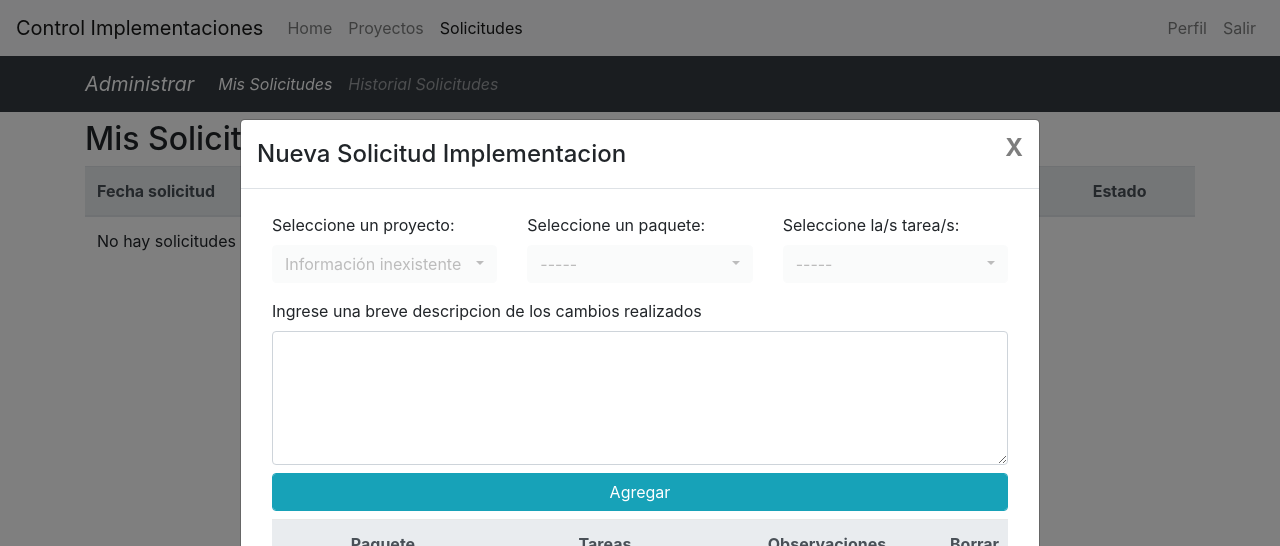
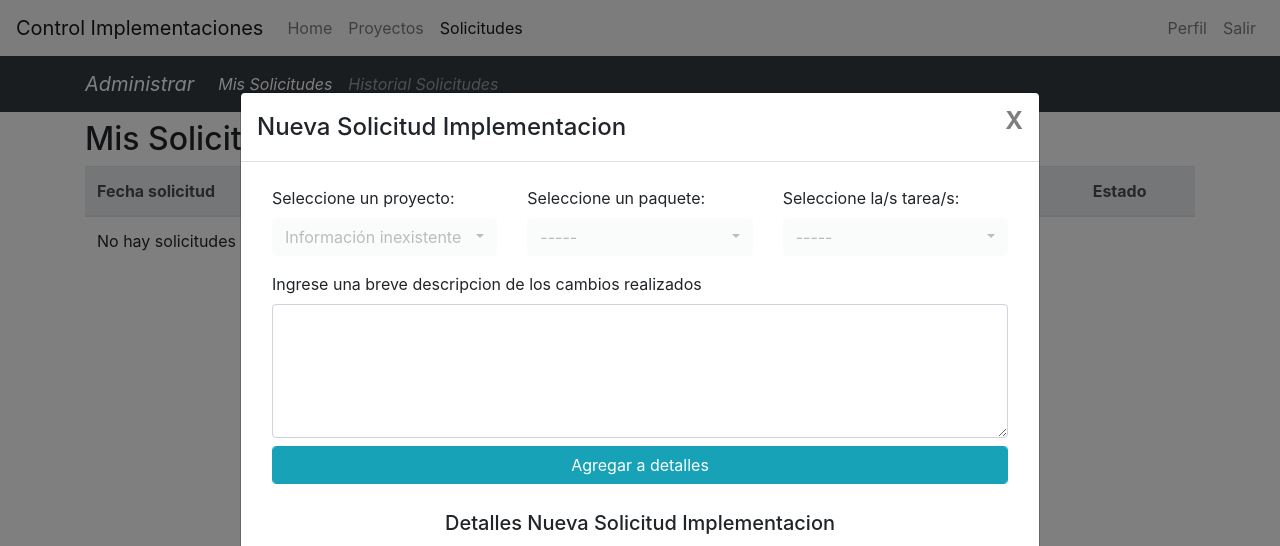
Before and after one commit to joelallara/implementaciones-ssalud, a Django app: page /solicitudes/mis_solicitudes/ in a window 1280 px wide, after a click on "Nueva Solicitud". Shown: the top 546 px of the page. Run offline with Django 3.2, Linux system fonts and the light colour scheme; the visitor is signed in with stand-in values (Sample User, id 1); data that the repository does not hold is empty; some libraries are stand-ins or nearby versions.

Commit message:
Correcciones en comportamiento del modal 'Nueva Solicitud'

```diff
--- a/Implementaciones/request/static/request/js/request.js
+++ b/Implementaciones/request/static/request/js/request.js
@@ -177,9 +177,9 @@ $(document).ready(function () {
       selectedPackage +
       '</td>' +
       '<td class="text-left align-middle">' +
-      '<ol>' +
+      '<ol id="tasklist">' +
       tasks +
-      '<ol>' +
+      '</ol>' +
       '</td>' +
       '<td class="text-justify align-middle">' +
       observation +
--- a/Implementaciones/request/templates/request/request_list.html
+++ b/Implementaciones/request/templates/request/request_list.html
@@ -32,7 +32,8 @@
 
                     <!-- cuerpo del diálogo -->
                     <div class="modal-body">
-                        <form id="implementationRequestForm">
+                        <form method="POST" id="implementationRequestForm" action="nueva_solicitud/">
+                            {% csrf_token %}
                             <div class="form-row">
                                 <div class="col-12 mt-2">
                                     <div class="container-fluid">
@@ -67,10 +68,17 @@
                                                     name="observaciones"></textarea>
                                             </div>
                                             <div class="col-sm-12">
-                                                <button type="button"
-                                                    class="btn btn-info add-new form-control">Agregar</button>
+                                                <button type="button" class="btn btn-info add-new form-control">Agregar
+                                                    a
+                                                    detalles</button>
+                                            </div>
+                                            <div class="col-sm-12 mt-4">
+                                                <h5 class="modal-title text-center">Detalles Nueva Solicitud
+                                                    Implementacion
+                                                </h5>
                                             </div>
                                         </div>
+
                                         <table class="table table-hover" id="table-add">
                                             <thead class="thead-light">
                                                 <tr>
@@ -90,7 +98,8 @@
                         <!-- pie del diálogo -->
                         <div class="modal-footer">
                             <button class="btn btn-secondary mb-2" data-dismiss="modal">Cancelar</button>
-                            <button type="submit" class="btn btn-primary mb-2" form="form1">Enviar</button>
+                            <button type="submit" class="btn btn-primary mb-2"
+                                form="implementationRequestForm">Enviar</button>
                         </div>
                     </div>
                 </div>
--- a/Implementaciones/request/urls.py
+++ b/Implementaciones/request/urls.py
@@ -8,6 +8,10 @@ request_patterns = ([
          name='user_request_list'),
     path('mis_solicitudes/listado_projectos/',
          GetProjectsJsonList.as_view(), name='json_project_list'),
+    path('mis_solicitudes/nueva_solicitud/',
+         ImplementationRequestDetailView.as_view(),
+         name="new_implementation_request"
+         ),
     path('<int:header_pk>/detalle',
          ImplementationRequestDetailView.as_view(),
          name="detail"
--- a/Implementaciones/request/views.py
+++ b/Implementaciones/request/views.py
@@ -1,11 +1,13 @@
 from django.shortcuts import render
 from django.views.generic.list import ListView, View
 from django.views.generic.edit import CreateView
-from django.shortcuts import get_object_or_404
+from django.shortcuts import get_object_or_404, redirect
 from django.forms.models import model_to_dict
 from django.http import JsonResponse
+from django.urls import reverse_lazy
 
 from .models import ImplementationRequestHeader, ImplementationRequestDetail
+from project.models import Project
 
 
 class ImplementationRequestHeaderListView(ListView):
@@ -37,3 +39,27 @@ class ImplementationRequestDetailView(View):
         if not data['details']:
             data['details'] = None
         return JsonResponse(data)
+
+    def post(self, request):
+        project_pk = request.POST.get('projectSelectpicker', None)
+        print(project_pk)
+        project = get_object_or_404(Project, pk=project_pk)
+        #implementation_request_header = ImplementationRequestHeader.create(
+         #   project=project.id, created_by=request.user)
+        return redirect(reverse_lazy('request:user_request_list'))
+
+
+    #     def add_message(request, pk):
+    # json_response = {'created':False}
+    # if request.user.is_authenticated:
+    #     content = request.GET.get('content', None)
+    #     if content:
+    #         thread = get_object_or_404(Thread, pk=pk)
+    #         message = Message.objects.create(user=request.user, content=content)
+    #         thread.messages.add(message)
+    #         json_response['created'] = True
+    #         if len(thread.messages.all()) is 1:
+    #             json_response['first'] = True
+    # else:
+    #     raise Http404("User is not authenticated")
+    # return JsonResponse(json_response)
```
